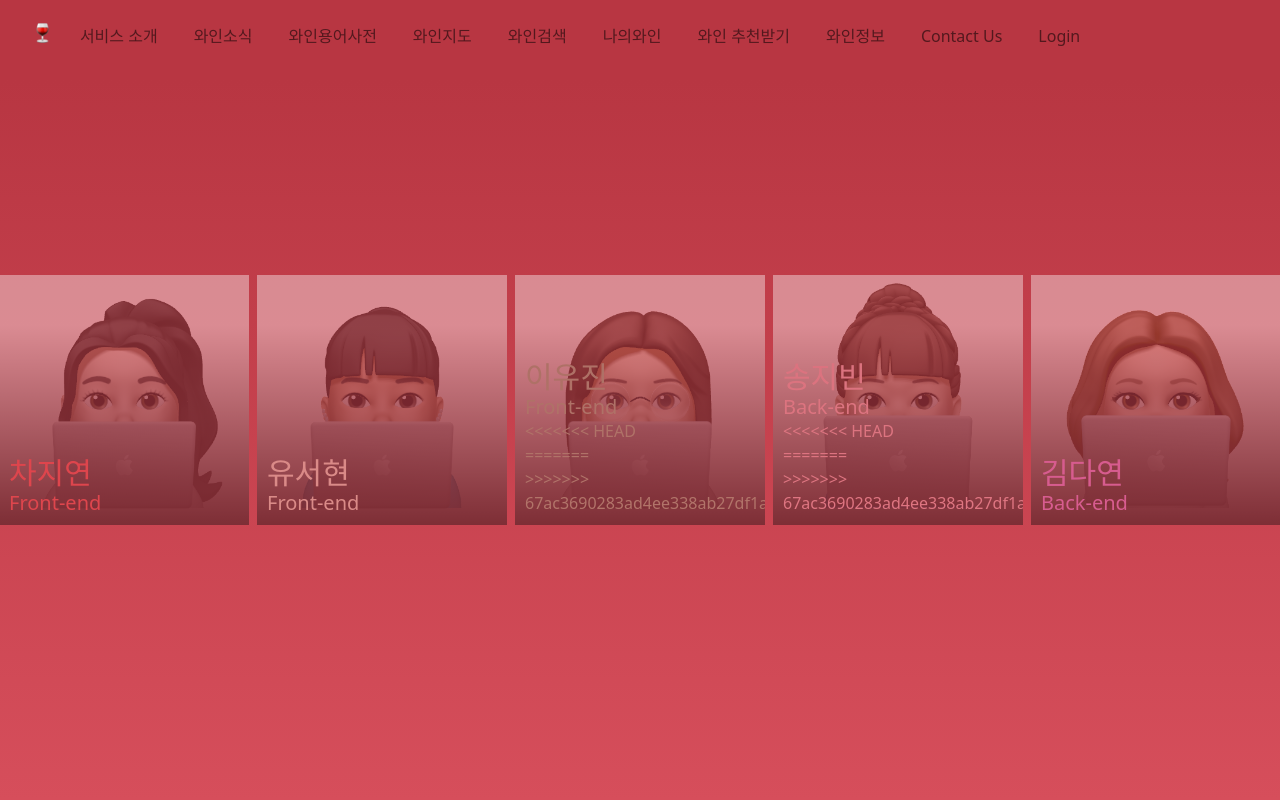
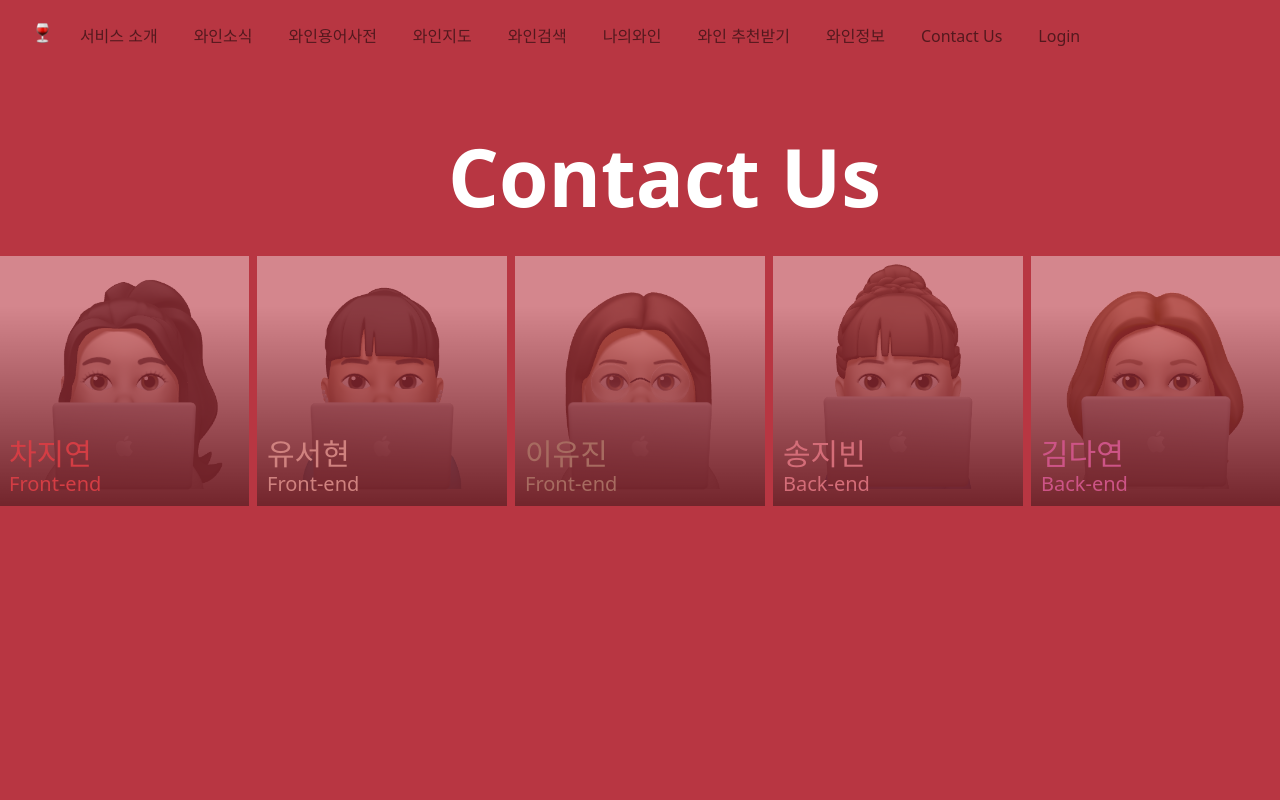
Before and after one commit to Dating-WineService/Wine-ing, a Flask app: page /contactus in a window 1280 px wide. Run offline with Flask 2, Linux system fonts and the light colour scheme; some libraries are stand-ins or nearby versions.

Commit message:
contact us 수정

```diff
--- a/static/css/contactus.css
+++ b/static/css/contactus.css
@@ -20,10 +20,15 @@
 }
 
 .wrapper {
-  display: flex;
-  height: 100vh;
+  /* display: flex; */
+  /* height: 100vh; */
+  position: fixed;
   justify-content: center;
   align-items: center;
+ margin-top: 20%;
+  margin-bottom: 16%;
+  width:100%
+
 }
 
 .team {
@@ -123,3 +128,18 @@
   max-height: 6em;
   margin-top: 0.4em;
 }
+
+
+.contx{
+  text-align: center;
+  /* display: flex; */
+  font-weight: 900;
+  justify-content: center;
+  align-items: center;
+  margin-top:10%;
+  color: #fff;
+  position: fixed;
+  left:35%
+
+
+}
--- a/templates/contactus.html
+++ b/templates/contactus.html
@@ -119,6 +119,17 @@
       </div>
     </nav>
     <div class="container_fluid">
+      <div class="row" style="height: 30%;">
+        <div class="col-sm-12">
+          <div class="contx">
+            <p class="fw-bolder display-1">
+          Contact Us
+            </p>
+          </div
+        </div>
+        <div>
+        </div>
+    <div class="container_fluid">
       <div class="row">
         <div class="col-sm-12">
           <div class="wrapper">
@@ -146,11 +157,9 @@
                         <img src="../static/static_seohyun/images/yujin.png">
                         <div class="profile-contents">
                             <h2>이유진 <span>Front-end</span></h2>
-<<<<<<< HEAD
-                            <p>숙명여자대학교 소프트웨어학부 21 <br>프론트엔드-나의 와인, 와인뉴스, 와인리스트 개발<br>vivino 데이터 크롤링, 와인 정보 기반 와인 추천 알고리즘 구현</p>
-=======
-                            <p>숙명여자대학교 소프트웨어학부 21 <br>프론트엔드-나의 와인, 와인뉴스, 와인리스트 개발<br>데이터 분석-vivino 데이터 크롤링, 와인 정보 기반 와인 추천 알고리즘 구현</p>
->>>>>>> 67ac3690283ad4ee338ab27df1af4c5ed511261e
+
+                              <p>숙명여자대학교 소프트웨어학부 21 <br>프론트엔드-나의 와인, 와인뉴스, 와인리스트 개발<br>데이터 분석-vivino 데이터 크롤링, 와인 정보 기반 와인 추천 알고리즘 구현</p>
+
                         </div>
                     </div>
                 </li>
@@ -159,11 +168,9 @@
                         <img src="../static/static_seohyun/images/jibin.png">
                         <div class="profile-contents">
                             <h2>송지빈<span>Back-end</span></h2>
-<<<<<<< HEAD
+
                             <p>숙명여자대학교 IT공학전공 20 <br>백엔드-로그인 기능, 와인 설문조사 연동하는 서버 개발<br>데이터분석-vivino 데이터 크롤링, 설문조사 기반 와인 추천 알고리즘 구현 </p>
-=======
-                            <p>숙명여자대학교 IT공학전공 20 <br>백엔드-로그인 기능, 와인 설문 조사 연동하는 서버 개발<br>데이터분석-vivino 와인 데이터 크롤링, 설문 조사 기반 와인 추천 알고리즘 구현 </p>
->>>>>>> 67ac3690283ad4ee338ab27df1af4c5ed511261e
+
                         </div>
                     </div>
                 </li>
```
